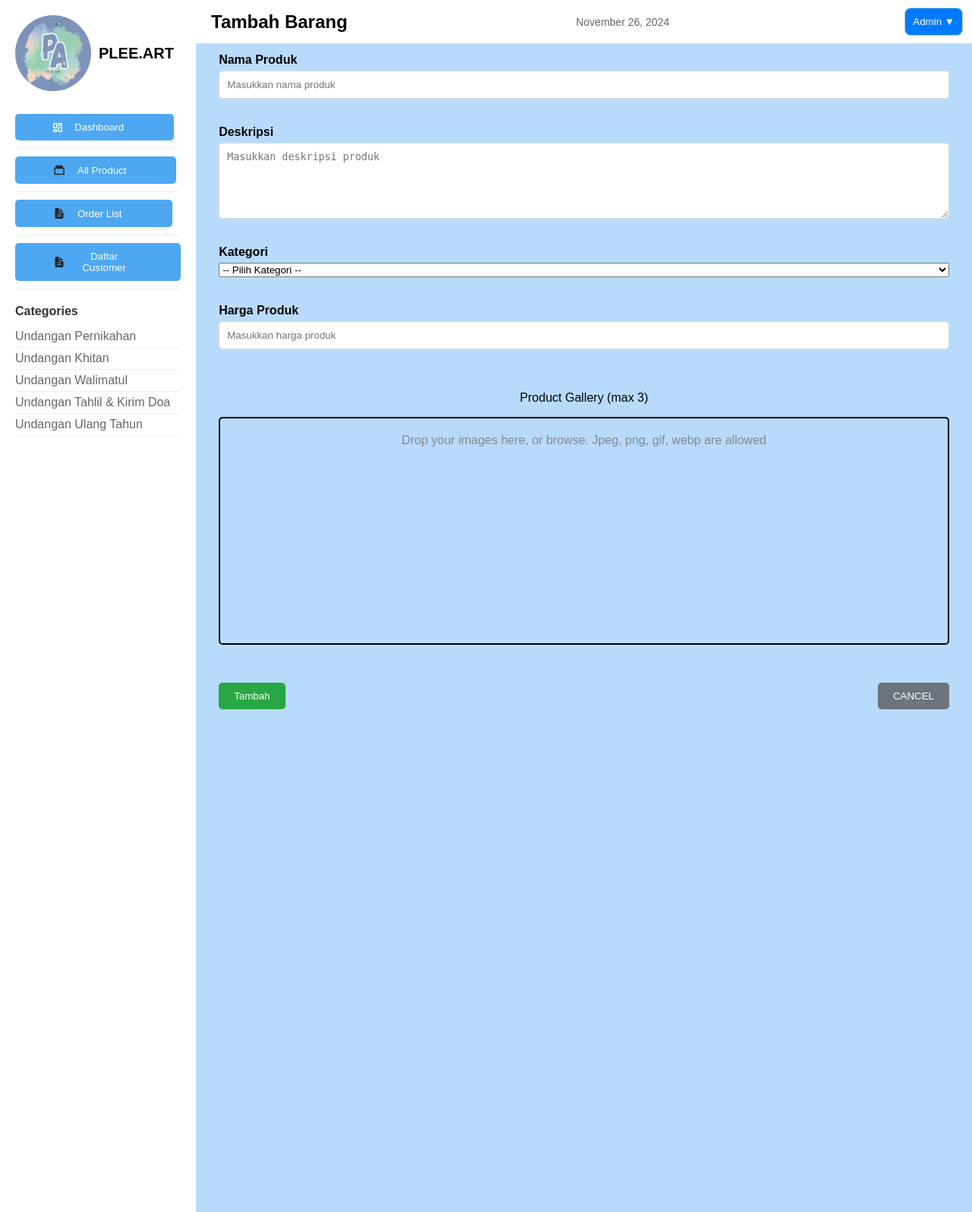
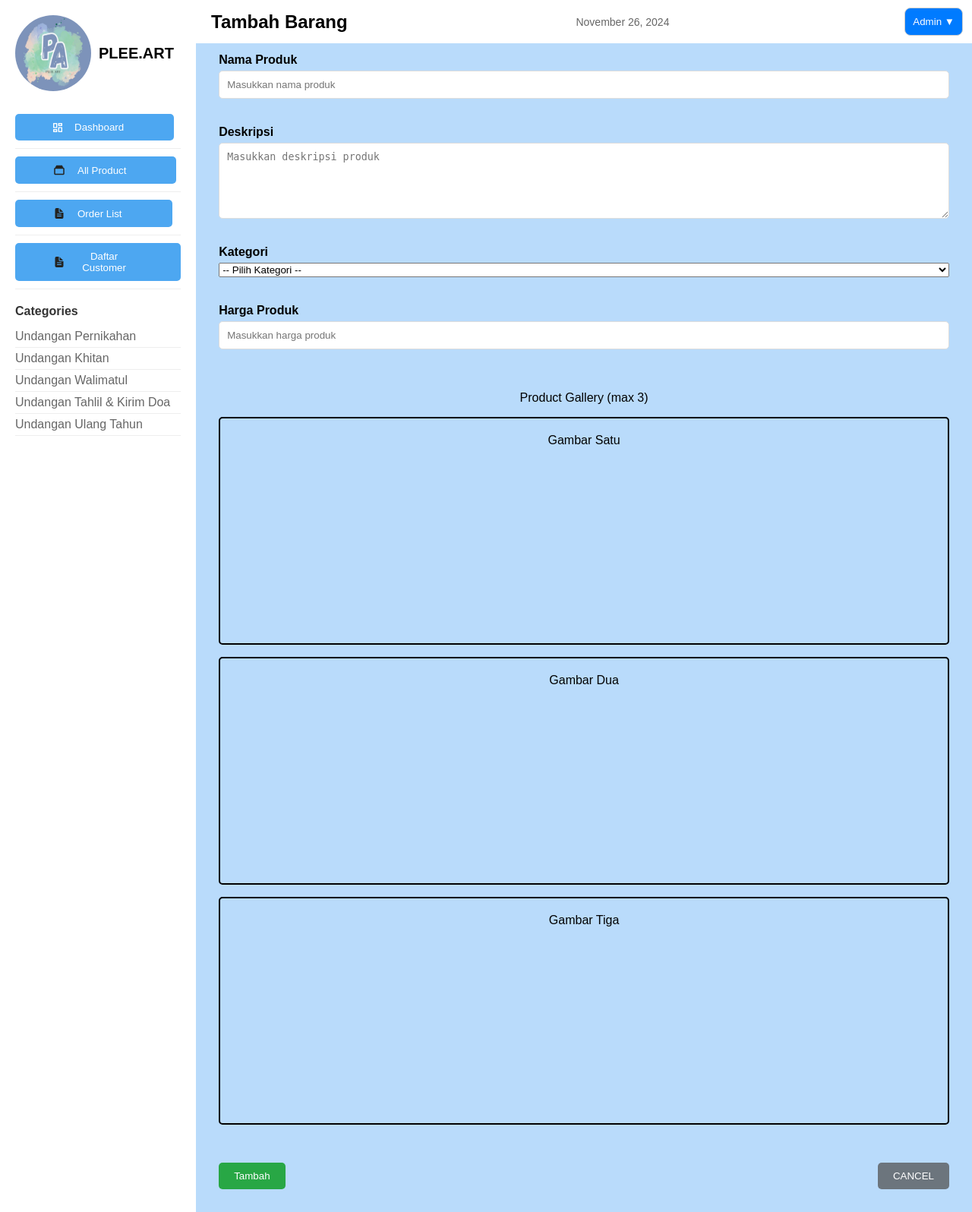
Before and after one commit to syaifuldani/ppl_cetak_undangan, a PHP site: page /admin/tambah_barang.php in a window 1280 px wide. Shown: the whole page at 76% size. Run offline with PHP 8.4, Linux system fonts and the light colour scheme; a user stored in the database is signed in; some libraries are stand-ins or nearby versions.

Commit message:
nambah daftar customer, nambah dikit bagian product.php, dan memperbaiki semua categories, memperbaiki tambah barang, memperbaiki edit barang

```diff
--- a/admin/tambah_barang.php
+++ b/admin/tambah_barang.php
@@ -110,20 +110,37 @@ if ($_SERVER['REQUEST_METHOD'] == 'POST') {
                     <!-- Product Gallery -->
                     <div class="product-gallery">
                         <label>Product Gallery (max 3)</label>
-                        <div class="image-upload" style="border: #000000 2px solid; margin-top:1rem;">
-                            <div id="image-preview-container" style="display: flex; gap: 10px; flex-wrap: wrap;"></div>
-                            <input type="file" id="file-upload" name="product_image[]"
-                                accept=".jpg,.jpeg,.png,.gif,.webp" multiple onchange="previewImages(event)">
-                            <input type="file" id="file-upload" name="product_image[]"
-                                accept=".jpg,.jpeg,.png,.gif,.webp" multiple onchange="previewImages(event)">
-                            <p>Drop your images here, or browse. Jpeg, png, gif, webp are allowed</p>
+
+                        <!-- Input untuk Gambar Satu -->
+                        <div class="image-upload" style="border: #000000 2px solid; margin-top: 1rem;">
+                            <label for="gambar_satu">Gambar Satu</label>
+                            <input type="file" id="gambar_satu" name="gambar_satu" accept=".jpg,.jpeg,.png,.gif,.webp" onchange="previewImage(event, 'preview-satu')">
+                            <div id="preview-satu" style="margin-top: 10px;"></div>
                         </div>
-                        <span
-                            class="error-message"><?= isset($responseAddItems['imageToLarge']) ? $responseAddItems['imageToLarge'] : ''; ?></span>
-                        <span
-                            class="error-message"><?= isset($responseAddItems['imageNotSupported']) ? $responseAddItems['imageNotSupported'] : ''; ?></span>
-                        <span
-                            class="error-message"><?= isset($responseAddItems['field']) ? $responseAddItems['field'] : ''; ?></span>
+
+                        <!-- Input untuk Gambar Dua -->
+                        <div class="image-upload" style="border: #000000 2px solid; margin-top: 1rem;">
+                            <label for="gambar_dua">Gambar Dua</label>
+                            <input type="file" id="gambar_dua" name="gambar_dua" accept=".jpg,.jpeg,.png,.gif,.webp" onchange="previewImage(event, 'preview-dua')">
+                            <div id="preview-dua" style="margin-top: 10px;"></div>
+                        </div>
+
+                        <!-- Input untuk Gambar Tiga -->
+                        <div class="image-upload" style="border: #000000 2px solid; margin-top: 1rem;">
+                            <label for="gambar_tiga">Gambar Tiga</label>
+                            <input type="file" id="gambar_tiga" name="gambar_tiga" accept=".jpg,.jpeg,.png,.gif,.webp" onchange="previewImage(event, 'preview-tiga')">
+                            <div id="preview-tiga" style="margin-top: 10px;"></div>
+                        </div>
+
+                        <span class="error-message">
+                            <?= isset($responseAddItems['imageToLarge']) ? $responseAddItems['imageToLarge'] : ''; ?>
+                        </span>
+                        <span class="error-message">
+                            <?= isset($responseAddItems['imageNotSupported']) ? $responseAddItems['imageNotSupported'] : ''; ?>
+                        </span>
+                        <span class="error-message">
+                            <?= isset($responseAddItems['field']) ? $responseAddItems['field'] : ''; ?>
+                        </span>
                     </div>
 
                     <!-- Tombol Submit dan Cancel -->
@@ -175,6 +192,31 @@ if ($_SERVER['REQUEST_METHOD'] == 'POST') {
             });
         <?php endif; ?>
     </script>
+    <script>
+            function previewImage(event, previewId) {
+                const previewContainer = document.getElementById(previewId);
+                const file = event.target.files[0];
+
+                if (file) {
+                    const reader = new FileReader();
+                    reader.onload = function(e) {
+                        // Hapus konten lama jika ada
+                        previewContainer.innerHTML = '';
+                        // Tambahkan gambar baru
+                        const img = document.createElement('img');
+                        img.src = e.target.result;
+                        img.style.maxWidth = '100px';
+                        img.style.maxHeight = '100px';
+                        previewContainer.appendChild(img);
+                    };
+                    reader.readAsDataURL(file);
+                } else {
+                    // Hapus pratinjau jika file dihapus
+                    previewContainer.innerHTML = '';
+                }
+            }
+            </script>
+
 </body>
 
 
--- a/config/function.php
+++ b/config/function.php
@@ -743,8 +743,6 @@ function addItemsToProduct($data)
         'UlangTahun'
     ];
 
-
-
     // Validasi input
     if (empty($nama_produk) || empty($deskripsi) || empty($kategori) || empty($harga_product)) {
         $errors['field'] = 'Semua field wajib diisi!';
@@ -752,7 +750,7 @@ function addItemsToProduct($data)
 
     // Validasi kategori
     if (!in_array($kategori, $allowed_categories)) {
-        $errors['category'] = 'Kategori wajib diisi!';
+        $errors['category'] = 'Kategori tidak valid!';
     }
 
     // Validasi harga_product adalah angka
@@ -760,35 +758,24 @@ function addItemsToProduct($data)
         $errors['number'] = 'Harga Produk harus berupa angka!';
     }
 
-    // Handle upload gambar (opsional)
+    // Handle upload gambar
     $gambar_satu = $gambar_dua = $gambar_tiga = null;
     $allowed_extensions = ['jpg', 'jpeg', 'png', 'gif', 'webp'];
+    $max_size = 2 * 1024 * 1024; // Maksimal 2MB per file
 
-    // Looping untuk memeriksa apakah ada file yang diunggah
-    if (isset($_FILES['product_image'])) {
-        for ($i = 0; $i < count($_FILES['product_image']['name']); $i++) {
-            if ($_FILES['product_image']['error'][$i] === 0) {
-                $file_extension = strtolower(pathinfo($_FILES['product_image']['name'][$i], PATHINFO_EXTENSION));
-                if (in_array($file_extension, $allowed_extensions)) {
-                    // Optional: Cek ukuran file (misalnya maksimal 2MB)
-                    $max_size = 2 * 1024 * 1024; // 2MB
-                    if ($_FILES['product_image']['size'][$i] > $max_size) {
-                        $errors['imageToLarge'] = "Ukuran gambar terlalu besar: " . htmlspecialchars($_FILES['product_image']['name'][$i]);
-                    }
+    // Gambar Satu
+    if (isset($_FILES['gambar_satu']) && $_FILES['gambar_satu']['error'] === 0) {
+        $gambar_satu = handleImageUpload($_FILES['gambar_satu'], $allowed_extensions, $max_size, $errors, 'gambar_satu');
+    }
 
-                    $image_data = file_get_contents($_FILES['product_image']['tmp_name'][$i]);
-                    if ($i == 0) {
-                        $gambar_satu = $image_data;
-                    } elseif ($i == 1) {
-                        $gambar_dua = $image_data;
-                    } elseif ($i == 2) {
-                        $gambar_tiga = $image_data;
-                    }
-                } else {
-                    $errors['imageNotSupported'] = "Format gambar tidak didukung: " . htmlspecialchars($_FILES['product_image']['name'][$i]);
-                }
-            }
-        }
+    // Gambar Dua
+    if (isset($_FILES['gambar_dua']) && $_FILES['gambar_dua']['error'] === 0) {
+        $gambar_dua = handleImageUpload($_FILES['gambar_dua'], $allowed_extensions, $max_size, $errors, 'gambar_dua');
+    }
+
+    // Gambar Tiga
+    if (isset($_FILES['gambar_tiga']) && $_FILES['gambar_tiga']['error'] === 0) {
+        $gambar_tiga = handleImageUpload($_FILES['gambar_tiga'], $allowed_extensions, $max_size, $errors, 'gambar_tiga');
     }
 
     // Jika ada error pada proses upload gambar, hentikan eksekusi
@@ -819,6 +806,31 @@ function addItemsToProduct($data)
 
     return $errors;
 }
+
+/**
+ * Fungsi untuk menangani upload gambar
+ */
+function handleImageUpload($file, $allowed_extensions, $max_size, &$errors, $field_name)
+{
+    $file_extension = strtolower(pathinfo($file['name'], PATHINFO_EXTENSION));
+
+    // Validasi ekstensi
+    if (!in_array($file_extension, $allowed_extensions)) {
+        $errors['imageNotSupported'] = "Format gambar tidak didukung: " . htmlspecialchars($file['name']);
+        return null;
+    }
+
+    // Validasi ukuran file
+    if ($file['size'] > $max_size) {
+        $errors['imageToLarge'] = "Ukuran gambar terlalu besar: " . htmlspecialchars($file['name']);
+        return null;
+    }
+
+    // Baca isi file
+    return file_get_contents($file['tmp_name']);
+}
+
+
 
 function getAllDataByCategory($category)
 {
```
Also changed, not shown: admin/edit_barang.php (+49 -35 lines).
